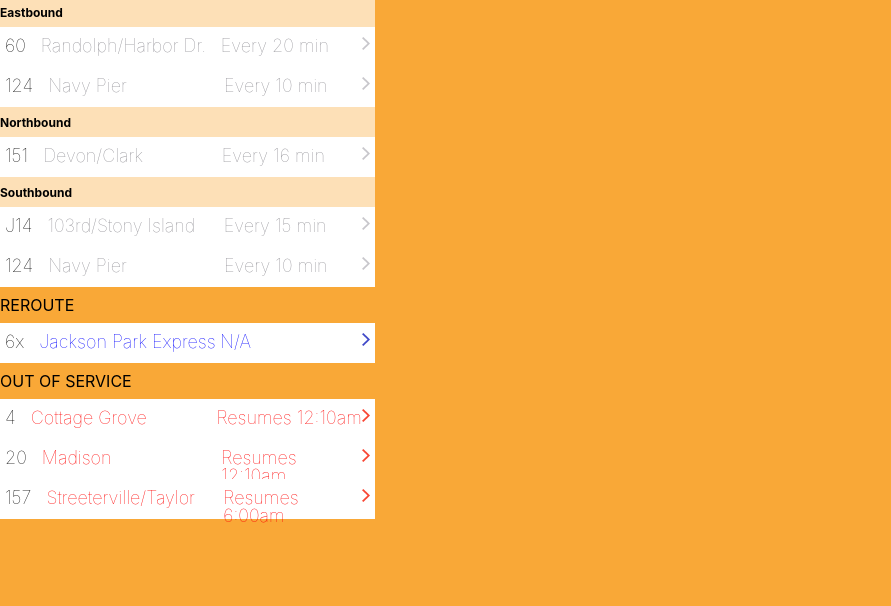
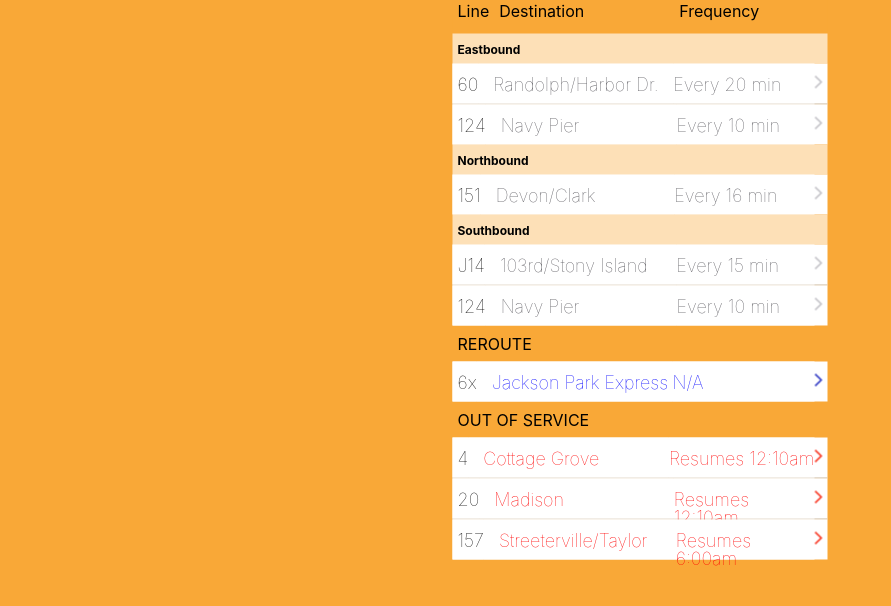
Before and after one commit to matthewrule/fe-challenge, a plain HTML site: page index.html in a window 1280 px wide. Shown: the part 194-800 px from the top of the page, without its empty margins (0-891 px from the left). Drawn offline with Linux system fonts and the light colour scheme.

Commit message:
fe-challenge

```diff
--- a/index.html
+++ b/index.html
@@ -43,18 +43,14 @@
   To: <input type="text" name="destination"><br>
   <input type="search" value="Search">
   </form>
-
 </div>
 
   <!-- header -->
-  <div class="bus-container">
-
       <ul class="bus-header">
-      <li class="bus_number"><h2>Line</h2></li>
-      <li class="sreet"><h2>Destination</h2></li>
-      <li class="eta>"><h2>Frequency</h2></li>
+      <li class="line"><h2>Line</h2></li>
+      <li class="destination"><h2>Destination</h2></li>
+      <li class="frequency"><h2>Frequency</h2></li>
       </ul>
-    </div>
 </header>
 <!-- route information -->
 <body>
@@ -67,6 +63,7 @@
         <li><img class="arrow" src="ChevronArrowRight.png"></img></li>
     </ul>
   </li>
+<hr/>
     <ul class="eastbound_line">
       <li class="bus_number">124</li>
         <li class="street">Navy Pier</li>
@@ -92,6 +89,7 @@
           <li><img class="arrow" src="ChevronArrowRight.png"></img></li>
       </ul>
     </li>
+  <hr/>
     <ul class="southbound_line">
       <li class="bus_number">124</li>
         <li class="street">Navy Pier</li>
@@ -117,6 +115,7 @@
     <li><img class="arrow" src="RedChev.png"></img></li>
   </ul>
 </li>
+<hr/>
 <ul class="out-of-service">
   <li class="bus_number">20</li>
     <li class="street-oos">Madison</li>
@@ -124,6 +123,7 @@
     <li><img class="arrow" src="RedChev.png"></img></li>
   </ul>
 </li>
+<hr/>
 <ul class="out-of-service">
   <li class="bus_number">157</li>
     <li class="street-oos">Streeterville/Taylor</li>
--- a/style.css
+++ b/style.css
@@ -9,6 +9,10 @@ body {
   font-family: 'SF Pro Display', 'SF Pro Text', Helvetica, Arial, sans-serif;
   font-size: 10px;
   font-weight: lighter;
+  left: 50%;
+  top: 50%;
+  position: absolute;
+  transform: translate(-50%, -50%);
 }
 
 .container{
@@ -31,25 +35,24 @@ h2{
   font-weight: normal;
   padding-top: 10px;
   padding-bottom: 10px;
+  padding-left: 5px;
 }
 
 h3{
   padding-top: 10px;
   padding-bottom: 10px;
+  padding-left: 5px;
   font-size: 12px;
   font-weight: bold;
   Color: Black;
   height: 30px;
   background-color: #fde0b7;
 }
-
-.search_bar{
+.search{
   background-color: white;
   width: 100%;
-  padding-top: 5px;
-  padding-bottom: 5px;
-  padding-left: 15px
 }
+
 .nav-box{
   float: left;
   display: inline-block;
@@ -61,10 +64,16 @@ h3{
   display: inline-block;
   float: right;
 }
+.bus-container{
+  background-color: #F9A837;
+  display: flex;
+  width: 100%;
+  padding-left: 5px;
+}
 .bus-header{
   display: flex;
   width: 100%;
-  padding-left: 5px;
+  background-color: #F9A837
 }
 
 .eastbound_line{
@@ -108,21 +117,35 @@ h3{
   display: flex;
   float: left;
   padding-left: 5px;
-  padding-top: 10px;
-  padding-bottom: 10px;
+  padding-top: 12px;
+  padding-bottom: 12px;
   background-color: white;
+}
+.line{
+  display: inline-block;
+  float: left;
+  padding-left: 0;
+  padding-top: 5px;
+  padding-bottom: 5px;
 }
 .street{
   float: left;
   font-size: 18px;
   display: inline-block;
   width: 55%;
-  color: #8F8E94;
+  color: #56555B;
   height: 40px;
-  padding-top: 10px;
-  padding-bottom: 10px;
+  padding-top: 12px;
+  padding-bottom: 12px;
   padding-left: 15px;
   background-color: white;
+}
+.destination{
+  float: left;
+  display: inline-block;
+  padding-top: 5px;
+  padding-bottom: 5px;
+  padding-left: 5px;
 }
 
 .street-rr{
@@ -132,8 +155,8 @@ h3{
   width: 55%;
   color: Blue;
   height: 40px;
-  padding-top: 10px;
-  padding-bottom: 10px;
+  padding-top: 12px;
+  padding-bottom: 12px;
   padding-left: 15px;
   background-color: white;
 }
@@ -144,26 +167,33 @@ h3{
   width: 55%;
   color: red;
   height: 40px;
-  padding-top: 10px;
-  padding-bottom: 10px;
+  padding-top: 12px;
+  padding-bottom: 12px;
   padding-left: 15px;
   background-color: white;
 }
 .eta{
   display: inline-block;
   font-size: 18px;
-  color: #8F8E94;
-  padding-top: 10px;
-  padding-bottom: 10px;
+  color: #56555B;
+  padding-top: 12px;
+  padding-bottom: 12px;
   width: 40%;
   background-color: white;
+}
+.frequency{
+  float: right;
+  padding-top: 5px;
+  padding-bottom: 5px;
+  padding-left: 90px;
+  width: 20%;
 }
 .eta-oos{
   display: inline-block;
   font-size: 18px;
   color: Red;
-  padding-top: 10px;
-  padding-bottom: 10px;
+  padding-top: 12px;
+  padding-bottom: 12px;
   width: 40%;
   background-color: white;
 }
@@ -171,8 +201,8 @@ h3{
   display: inline-block;
   font-size: 18px;
   color: Blue;
-  padding-top: 10px;
-  padding-bottom: 10px;
+  padding-top: 12px;
+  padding-bottom: 12px;
   padding-left: 10;
   width: 40%;
   background-color: white;
@@ -181,9 +211,18 @@ h3{
   width: 50%;
 }
 .arrow{
-  padding-top: 10px;
-  padding-bottom: 10px;
+  padding-top: 12px;
+  padding-bottom: 12px;
   padding-right: 5px;
+}
+hr {
+    display: block;
+    background-color: white;
+    height: 1px;
+    border: 0;
+    border-top: 1px solid #ccc;
+    margin: 0em 0;
+    padding: 0;
 }
 .search{
   display: flex;
```
